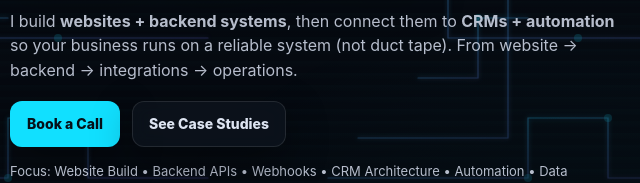
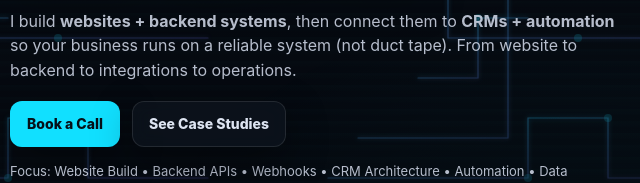
Before and after one commit to Qir05/PortfolioEbberdos, a plain HTML site: page index.html in a window 1280 px wide. Shown: the part 395-578 px from the top of the page, 90-730 px from the left. Drawn offline with Linux system fonts and the light colour scheme.

Commit message:
Update index.html

```diff
--- a/index.html
+++ b/index.html
@@ -275,7 +275,7 @@
           <h1>Build websites from scratch, integrate APIs, and automate CRMs—clean, stable, end-to-end.</h1>
           <p>
             I build <strong>websites + backend systems</strong>, then connect them to <strong>CRMs + automation</strong> so your
-            business runs on a reliable system (not duct tape). From website → backend → integrations → operations.
+            business runs on a reliable system (not duct tape). From website to backend to integrations to operations.
           </p>
 
           <div class="btns">
```
